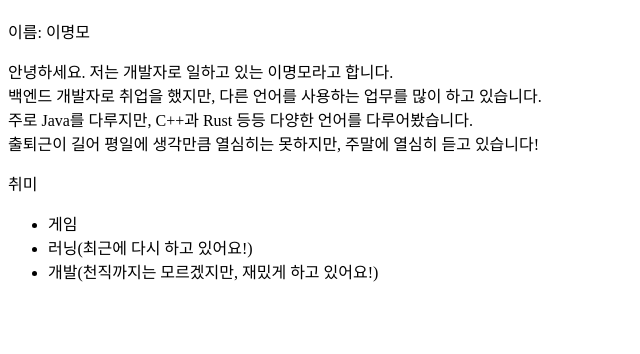
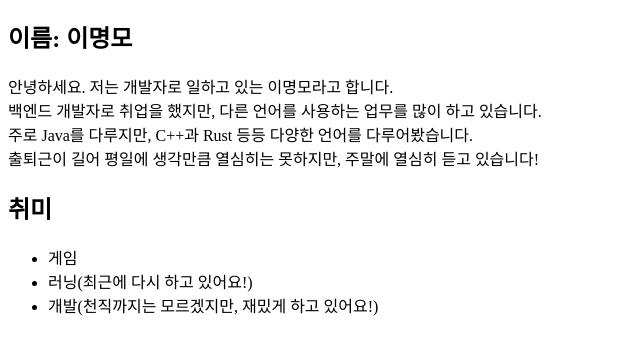
Before and after one commit to Meow-Lee/Goorm-DeepDive, a plain HTML site: page Mission_1/mission1_1/index.html in a window 1280 px wide. Shown: the part 70-424 px from the top of the page, without its empty margins (0-640 px from the left). Drawn offline with Linux system fonts and the light colour scheme.

Commit message:
1-1.구조수정

```diff
--- a/Mission_1/mission1_1/index.html
+++ b/Mission_1/mission1_1/index.html
@@ -7,20 +7,20 @@
 </head>
 <body>
     <h1>개인 소개</h1>
-    <p>이름: 이명모</p>
+    <div>
+        <h2>이름: 이명모</h2>
         <p>
             안녕하세요. 저는 개발자로 일하고 있는 이명모라고 합니다.<br>
             백엔드 개발자로 취업을 했지만, 다른 언어를 사용하는 업무를 많이 하고 있습니다.<br>
             주로 Java를 다루지만, C++과 Rust 등등 다양한 언어를 다루어봤습니다.<br>
             출퇴근이 길어 평일에 생각만큼 열심히는 못하지만, 주말에 열심히 듣고 있습니다!
         </p>
-    <p>
-        취미
+        <h2>취미</h2>
         <ul>
             <li>게임</li>
             <li>러닝(최근에 다시 하고 있어요!)</li>
             <li>개발(천직까지는 모르겠지만, 재밌게 하고 있어요!)</li>
         </ul>
-    </p>
+    </div>
 </body>
 </html>
```
Lines whose indentation alone changed are shown as unchanged.
